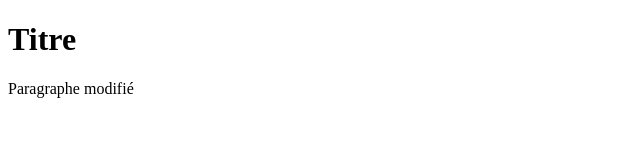
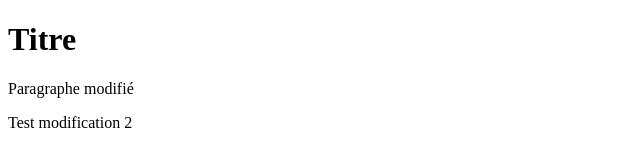
Before and after one commit to netvolutionfr/20210407-NSI, a plain HTML site: page index.html in a window 1280 px wide. Shown: the whole page, without its empty margins (0-640 px from the left). Drawn offline with Linux system fonts and the light colour scheme.

Commit message:
Ajout d'un paragraphe de test

```diff
--- a/index.html
+++ b/index.html
@@ -9,5 +9,6 @@
 <body>
     <h1>Titre</h1>
     <p>Paragraphe modifié</p>
+    <p>Test modification 2</p>
 </body>
 </html>
```
